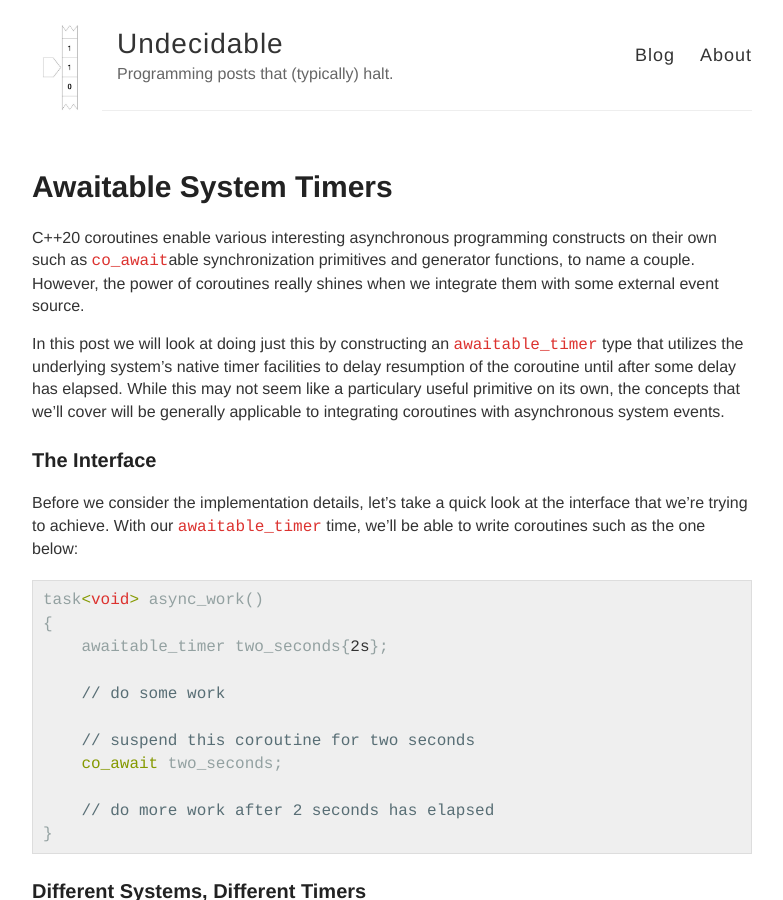
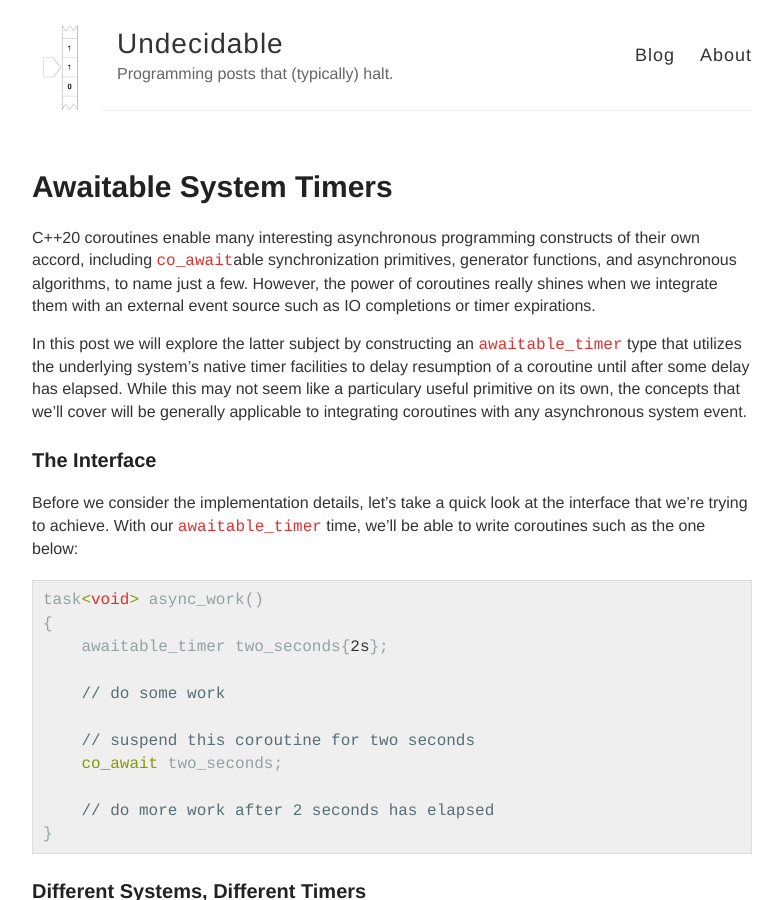
Before and after one commit to turingcompl33t/turingcompl33t.github.io, a Jekyll site: the page built from _posts/2020-8-25-Awaitable-Timers.md, in a window 1280 px wide and 900 px high. Shown: the whole window, without its empty margins (248-1031 px from the left). Built offline with Jekyll 4.4.1, drawn with Linux system fonts in a browser that asks for light colours.

Commit message:
minor tweaks to opener

```diff
--- a/_posts/2020-8-25-Awaitable-Timers.md
+++ b/_posts/2020-8-25-Awaitable-Timers.md
@@ -3,9 +3,9 @@ layout: post
 title: "Awaitable System Timers"
 ---
 
-C++20 coroutines enable various interesting asynchronous programming constructs on their own such as `co_await`able synchronization primitives and generator functions, to name a couple. However, the power of coroutines really shines when we integrate them with some external event source.
+C++20 coroutines enable many interesting asynchronous programming constructs of their own accord, including `co_await`able synchronization primitives, generator functions, and asynchronous algorithms, to name just a few. However, the power of coroutines really shines when we integrate them with an external event source such as IO completions or timer expirations.
 
-In this post we will look at doing just this by constructing an `awaitable_timer` type that utilizes the underlying system's native timer facilities to delay resumption of the coroutine until after some delay has elapsed. While this may not seem like a particulary useful primitive on its own, the concepts that we'll cover will be generally applicable to integrating coroutines with asynchronous system events.
+In this post we will explore the latter subject by constructing an `awaitable_timer` type that utilizes the underlying system's native timer facilities to delay resumption of a coroutine until after some delay has elapsed. While this may not seem like a particulary useful primitive on its own, the concepts that we'll cover will be generally applicable to integrating coroutines with any asynchronous system event.
 
 ### The Interface
 
```
